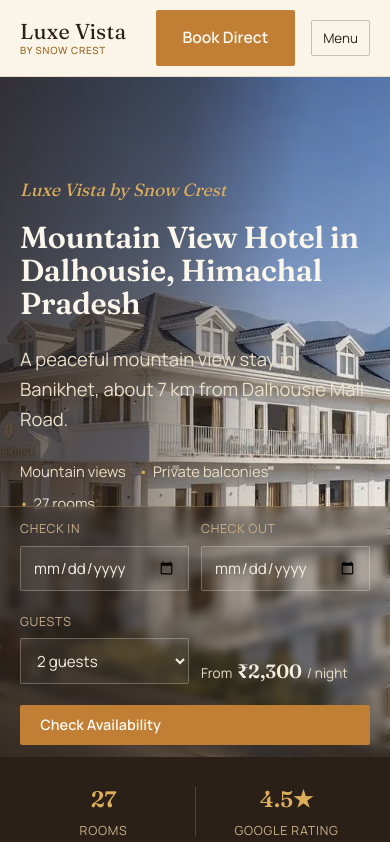
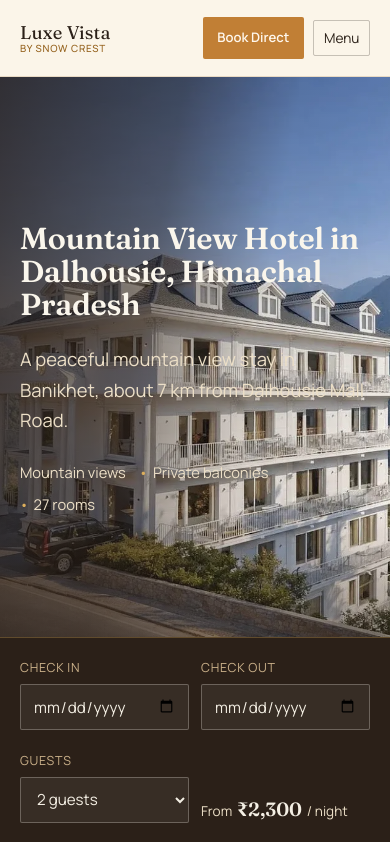
Before and after one commit to harvinder2414-stack/snowcrest-nextjs, a Next.js app: page / in a window 390 px wide. Shown: the top 842 px of the page. Built offline with nearby package versions, Linux system fonts and the light colour scheme.

Commit message:
front page

```diff
--- a/app/globals.css
+++ b/app/globals.css
@@ -270,10 +270,12 @@ p {
   flex-direction: column;
   line-height: 1.15;
   font-family: var(--font-display);
-  font-size: 1.35rem;
+  font-size: 1.15rem;
   color: var(--ink);
   text-decoration: none;
   letter-spacing: 0.01em;
+  white-space: nowrap;
+  flex-shrink: 0;
 }
 
 .nav-mark-byline {
@@ -320,7 +322,30 @@ p {
 .nav-actions {
   display: flex;
   align-items: center;
-  gap: 1rem;
+  gap: 0.6rem;
+}
+
+.nav-book-btn {
+  white-space: nowrap;
+  padding: 0.55rem 0.85rem;
+  font-size: 0.82rem;
+}
+
+@media (min-width: 480px) {
+  .nav-book-btn {
+    padding: 0.7rem 1.2rem;
+    font-size: 0.9rem;
+  }
+}
+
+@media (min-width: 860px) {
+  .nav-actions {
+    gap: 1rem;
+  }
+  .nav-book-btn {
+    padding: 0.85rem 1.6rem;
+    font-size: 0.98rem;
+  }
 }
 
 .nav-toggle {
@@ -328,8 +353,16 @@ p {
   background: none;
   border: 1px solid rgba(43, 32, 24, 0.25);
   color: var(--ink);
-  padding: 0.5rem 0.7rem;
+  padding: 0.5rem 0.6rem;
+  font-size: 0.85rem;
   border-radius: 2px;
+}
+
+@media (min-width: 480px) {
+  .nav-toggle {
+    padding: 0.5rem 0.7rem;
+    font-size: 1rem;
+  }
 }
 
 .nav-mobile {
@@ -356,6 +389,9 @@ p {
   .nav-toggle {
     display: none;
   }
+  .nav-mark {
+    font-size: 1.35rem;
+  }
 }
 
 /* ============================================================
@@ -367,11 +403,11 @@ p {
   background: radial-gradient(ellipse at 20% -10%, #5a3f26 0%, var(--night) 55%, #1c130d 100%);
   color: #faf3e6;
   overflow: hidden;
-  min-height: min(calc(100vh - 4.75rem), 680px);
+  min-height: min(70vh, 560px);
   display: flex;
   align-items: center;
   padding-top: clamp(4.5rem, 9vw, 6rem);
-  padding-bottom: clamp(2rem, 5vw, 3rem);
+  padding-bottom: clamp(3rem, 7vw, 4.5rem);
 }
 
 .hero > .container {
@@ -414,30 +450,15 @@ p {
    A full-width bar anchored to the bottom edge of the hero photo, in the
    style of professional hotel booking engines: dates, guests, price, and
    one CTA in a single row. */
-.hero--bookbar {
-  padding-bottom: 0;
-}
-
-.hero-content {
-  padding-bottom: 13.5rem;
-}
-
-@media (min-width: 960px) {
-  .hero-content {
-    padding-bottom: clamp(6.5rem, 16vw, 8.5rem);
-  }
+.book-bar-section {
+  background: var(--night);
+  border-top: 1px solid rgba(220, 174, 92, 0.3);
+  border-bottom: 1px solid rgba(220, 174, 92, 0.25);
+  padding: 1.25rem 0;
 }
 
 .hero-bookbar {
-  position: absolute;
-  left: 0;
-  right: 0;
-  bottom: 0;
-  z-index: 4;
-  background: rgba(43, 32, 24, 0.32);
-  backdrop-filter: blur(4px);
-  border-top: 1px solid rgba(220, 174, 92, 0.3);
-  padding: 0.75rem clamp(1.25rem, 4vw, 3.5rem);
+  padding: 0;
 }
 
 .hero-bookbar-inner {
@@ -476,7 +497,7 @@ p {
 .field--bar select {
   padding: 0.55rem 0.65rem;
   font-size: 0.92rem;
-  background: rgba(43, 32, 24, 0.55);
+  background: rgba(255, 255, 255, 0.07);
   border-color: rgba(244, 239, 228, 0.4);
 }
 
--- a/app/page.js
+++ b/app/page.js
@@ -44,11 +44,10 @@ export default function HomePage() {
       />
 
       {/* ---------- HERO ---------- */}
-      <section className="hero hero--photo hero--bookbar">
-        <div className="container hero-content">
+      <section className="hero hero--photo">
+        <div className="container">
           <div className="hero-grid hero-grid--single">
             <div>
-              <p className="hero-eyebrow">Luxe Vista by Snow Crest</p>
               <h1>Mountain View Hotel in Dalhousie, Himachal Pradesh</h1>
               <p className="hero-sub">
                 A peaceful mountain view stay in Banikhet, about 7 km from
@@ -62,8 +61,13 @@ export default function HomePage() {
             </div>
           </div>
         </div>
+      </section>
 
-        <HeroBookBar />
+      {/* ---------- BOOKING BAR (normal document flow — never overlaps the hero) ---------- */}
+      <section className="book-bar-section">
+        <div className="container">
+          <HeroBookBar />
+        </div>
       </section>
 
       {/* ---------- STAT STRIP ---------- */}
--- a/components/Navbar.jsx
+++ b/components/Navbar.jsx
@@ -37,7 +37,7 @@ export default function Navbar() {
             href={BOOKING_ENGINE_URL}
             target="_blank"
             rel="noopener noreferrer"
-            className="btn btn--copper"
+            className="btn btn--copper nav-book-btn"
           >
             Book Direct
           </a>
```
